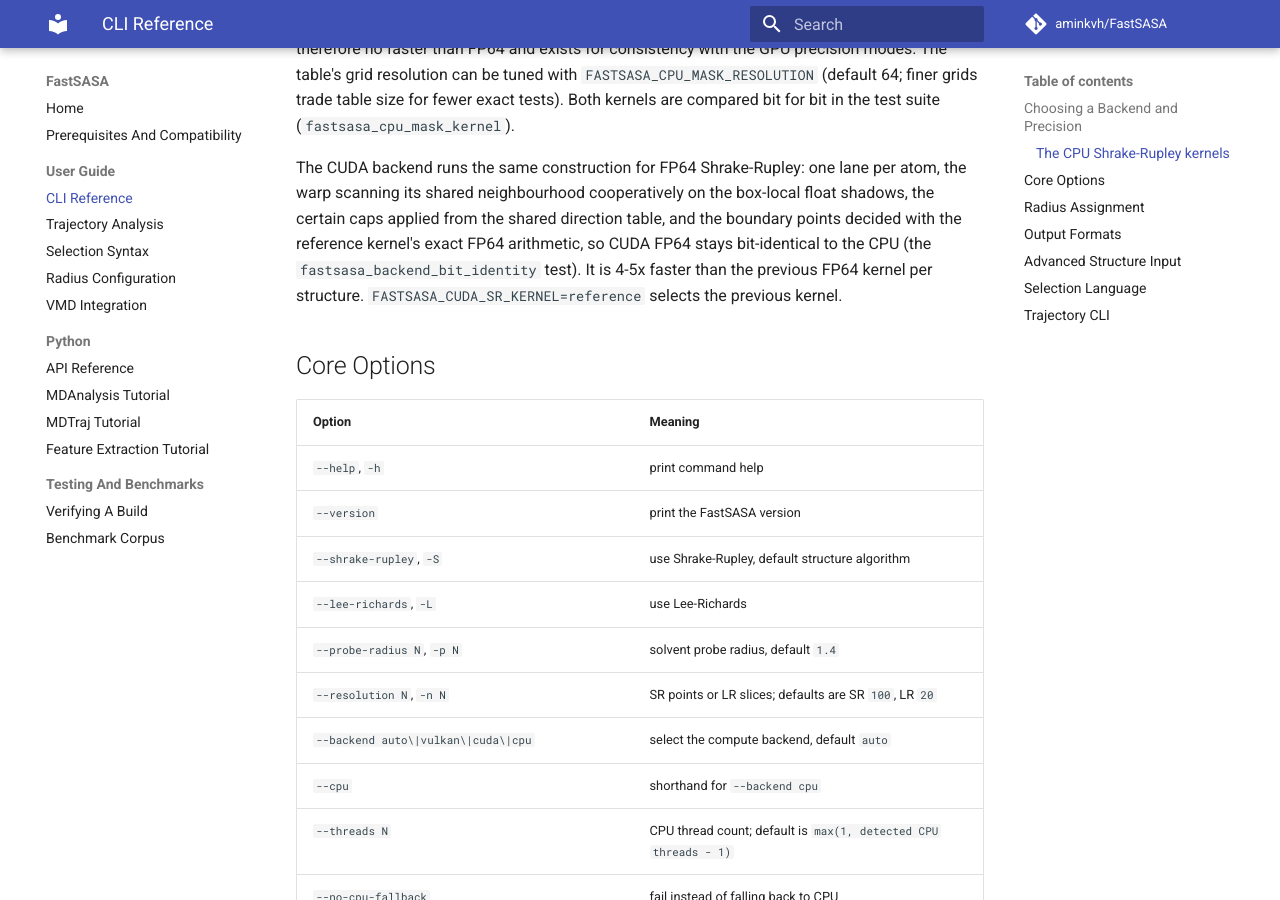
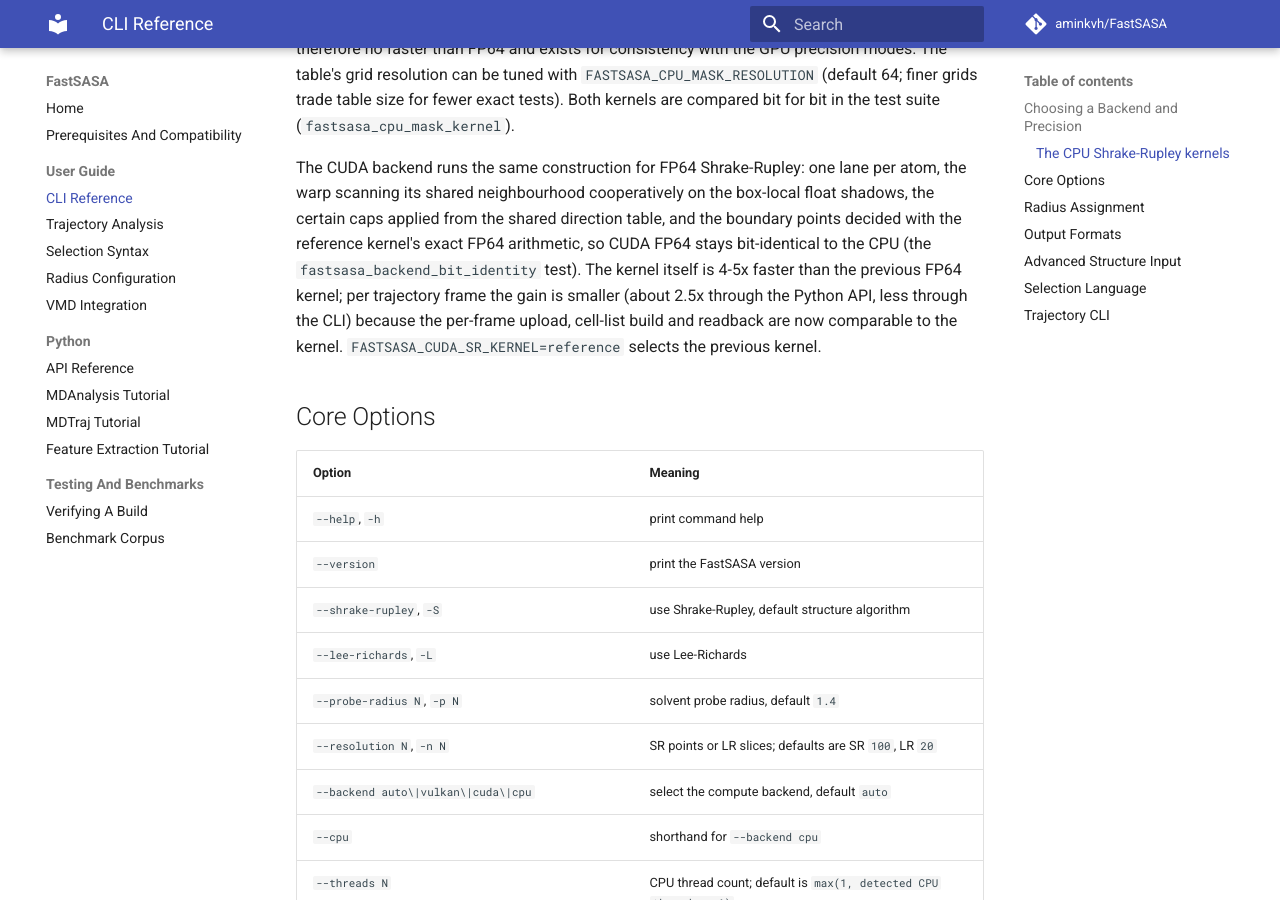
Before and after one commit to aminkvh/FastSASA, an MkDocs documentation site: the page built from docs/cli.md, in a window 1280 px wide and 900 px high, scrolled down 1912 px. Built offline with MkDocs 1.6.1 and Material for MkDocs 9.7.7, drawn with Linux system fonts in a browser that asks for light colours; comment, search, counter and statistics services are not loaded.

Commit message:
docs(cuda): state the per-frame gain honestly; document the pending-list bound

```diff
--- a/docs/cli.md
+++ b/docs/cli.md
@@ -91,9 +91,11 @@
 box-local float shadows, the certain caps applied from the shared direction
 table, and the boundary points decided with the reference kernel's exact
 FP64 arithmetic, so CUDA FP64 stays bit-identical to the CPU (the
-`fastsasa_backend_bit_identity` test). It is 4-5x faster than the previous
-FP64 kernel per structure. `FASTSASA_CUDA_SR_KERNEL=reference` selects the
-previous kernel.
+`fastsasa_backend_bit_identity` test). The kernel itself is 4-5x faster
+than the previous FP64 kernel; per trajectory frame the gain is smaller
+(about 2.5x through the Python API, less through the CLI) because the
+per-frame upload, cell-list build and readback are now comparable to the
+kernel. `FASTSASA_CUDA_SR_KERNEL=reference` selects the previous kernel.
 
 ## Core Options
 
```
Also changed, not shown: 1 other file.
